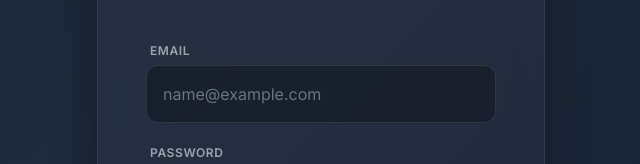
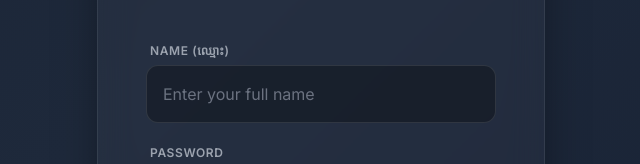
Before and after one commit to cingcing12/System_Dashboard, a website: page index.html in a window 1280 px wide. Shown: the part 252-416 px from the top of the page, 319-959 px from the left. Drawn offline with nearby package versions, Linux system fonts and the light colour scheme.

Commit message:
Update index.html

```diff
--- a/index.html
+++ b/index.html
@@ -84,8 +84,8 @@
 
     <div class="space-y-4">
       <div>
-        <label class="text-xs font-semibold text-gray-400 uppercase tracking-wider ml-1">Email</label>
-        <input id="email" type="email" placeholder="name@example.com" class="input-glass w-full mt-1 p-4 rounded-xl text-white placeholder-gray-500 outline-none" />
+        <label class="text-xs font-semibold text-gray-400 uppercase tracking-wider ml-1">Name (ឈ្មោះ)</label>
+        <input id="name" type="text" placeholder="Enter your full name" class="input-glass w-full mt-1 p-4 rounded-xl text-white placeholder-gray-500 outline-none" />
       </div>
       <div>
         <label class="text-xs font-semibold text-gray-400 uppercase tracking-wider ml-1">Password</label>
```
